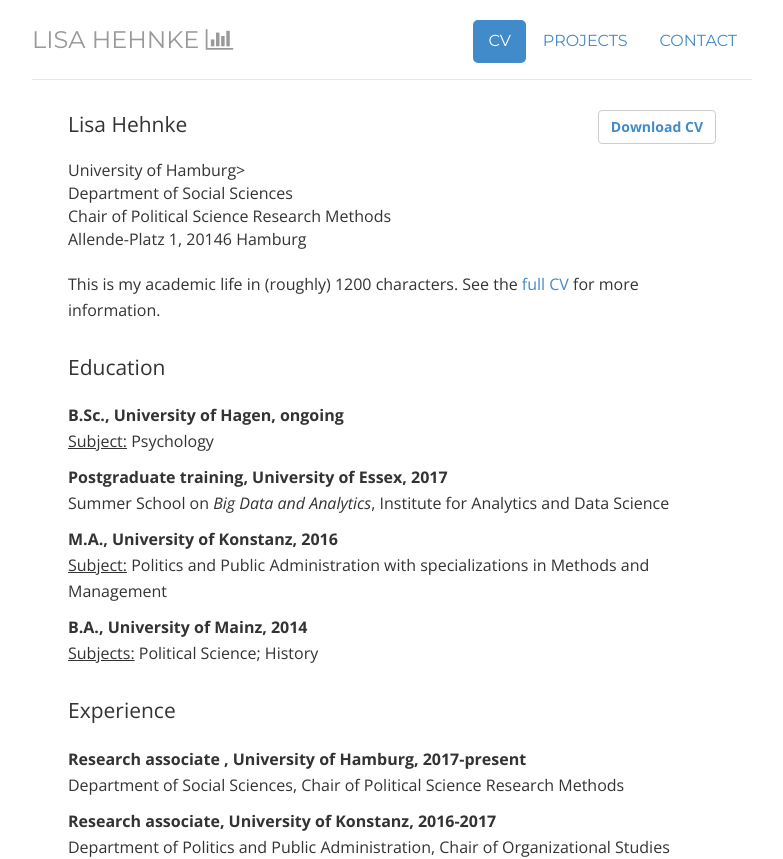
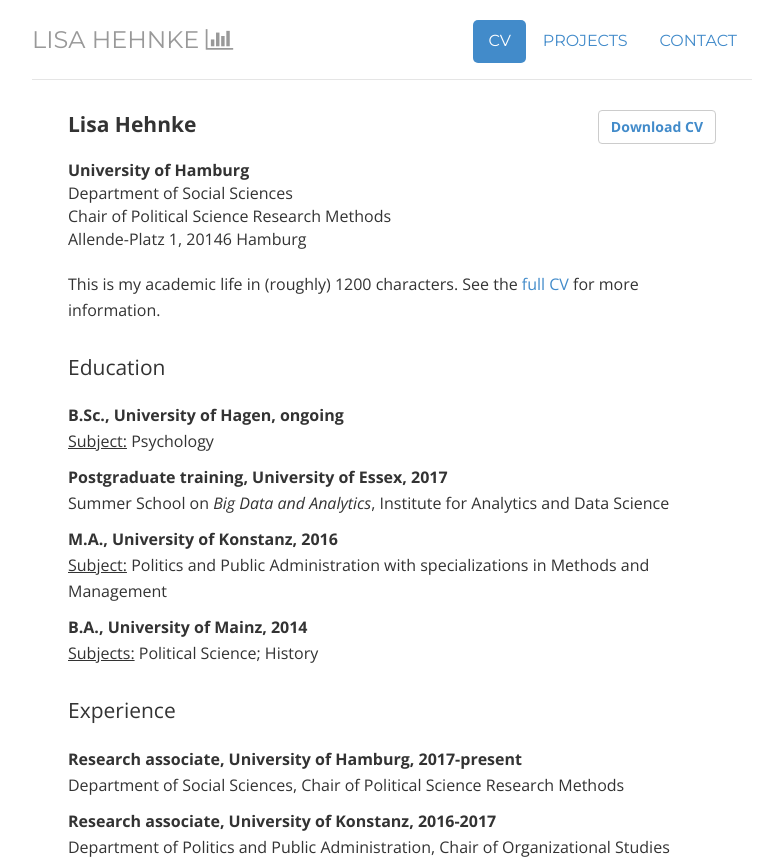
Before and after one commit to lhehnke/lhehnke.github.io, a Jekyll site: the page built from cv/index.html, in a window 1280 px wide. Shown: the top 859 px of the page, without its empty margins (248-1031 px from the left). Built offline with Jekyll 4.4.1, drawn with Linux system fonts in a browser that asks for light colours; nearby versions of some CDN libraries; some web fonts are replaced.

Commit message:
Redesign

```diff
--- a/cv/index.html
+++ b/cv/index.html
@@ -13,9 +13,9 @@ description: CV for Lisa Hehnke, a researcher, data scientist, psychology studen
 	<a href="https://lhehnke.github.io/files/CV_Lisa_Hehnke.pdf" class="btn btn-default pull-right" title="Download CV as PDF"><span style="color:#428bca"><strong>Download CV</strong></span></a>
 
 				<div itemscope itemtype="http://data-vocabulary.org/Person">
-         <span itemprop="name"><p class="lead">Lisa Hehnke</p></span>
+         <span itemprop="name"><p class="lead"><strong>Lisa Hehnke</strong></p></span>
 				<address>
-				<span itemprop="affiliation">University of Hamburg><br></span>
+				<span itemprop="affiliation"><strong>University of Hamburg</strong><br></span>
 				<span itemprop="affiliation">Department of Social Sciences<br></span>
 				Chair of Political Science Research Methods<br>
 				Allende-Platz 1, 20146 Hamburg<br>
@@ -44,7 +44,7 @@ description: CV for Lisa Hehnke, a researcher, data scientist, psychology studen
 
 				<p class="lead">Experience</p>
 
-				<p><strong> Research associate , University of Hamburg, 2017-present</strong><br>
+				<p><strong> Research associate, University of Hamburg, 2017-present</strong><br>
 				Department of Social Sciences, Chair of Political Science Research Methods </p>
 
 								<p><strong> Research associate, University of Konstanz, 2016-2017</strong><br>
```
